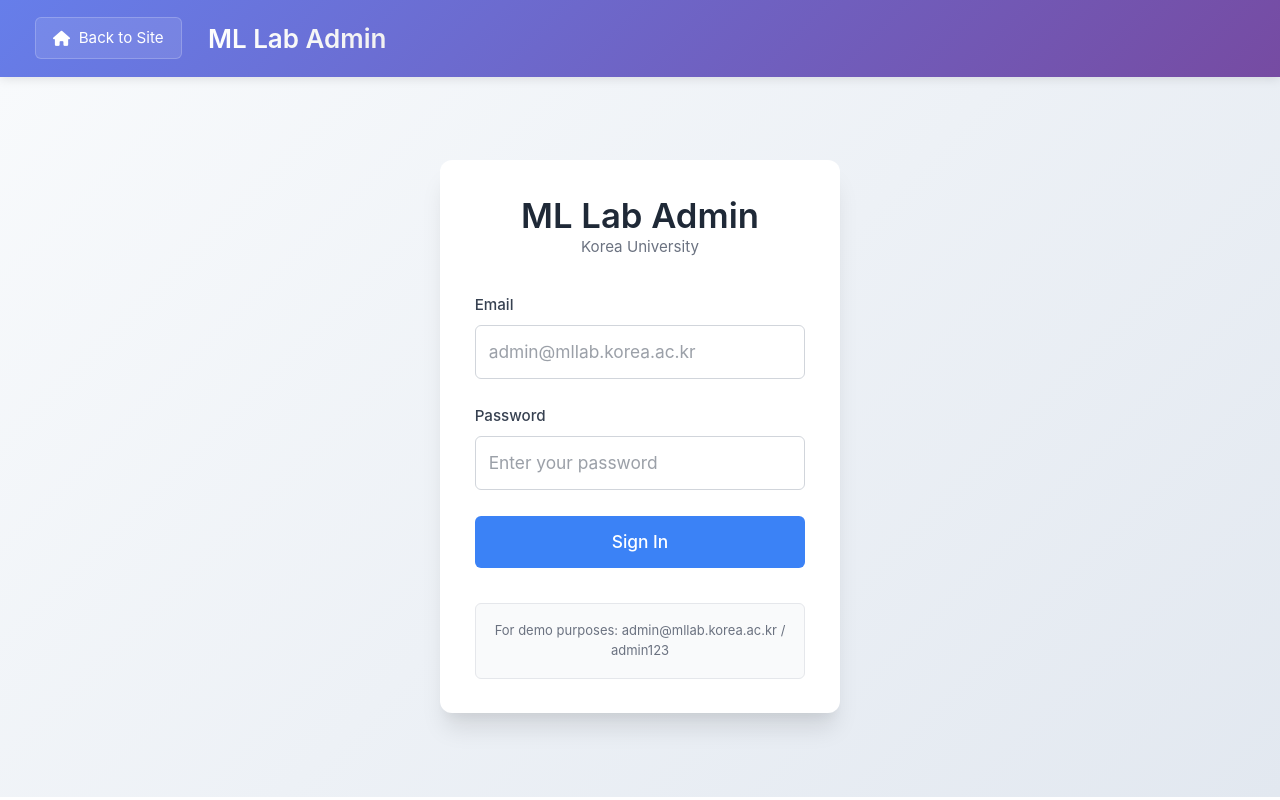
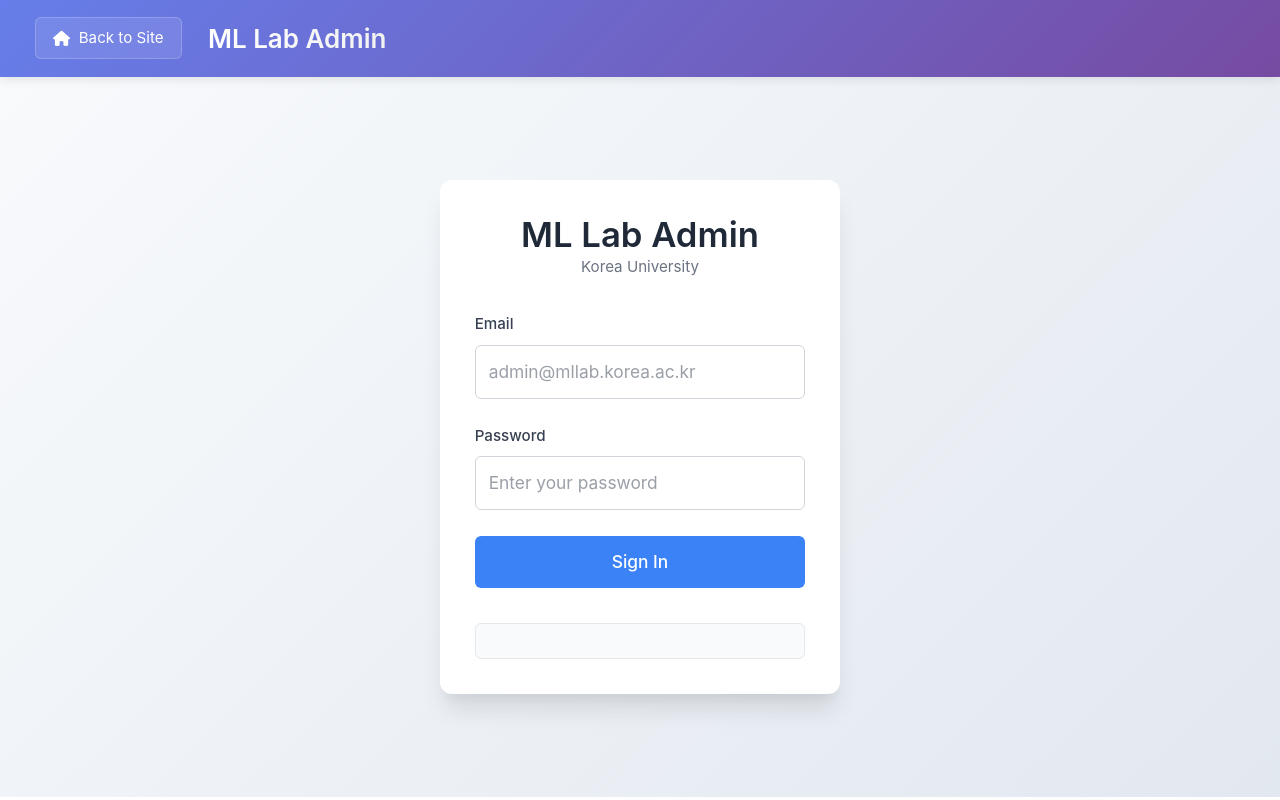
Before and after one commit to JooKyung-Yuh/SYSTEM-2-ML-LAB, a Next.js app: page /admin/login in a window 1280 px wide. Built offline with nearby package versions, Linux system fonts and the light colour scheme.

Commit message:
admin page 로그인 초기화

```diff
--- a/src/app/admin/login/page.tsx
+++ b/src/app/admin/login/page.tsx
@@ -102,7 +102,7 @@
 
         <div className={styles.footer}>
           <p className={styles.footerText}>
-            For demo purposes: admin@mllab.korea.ac.kr / admin123
+            {/* For demo purposes: admin@mllab.korea.ac.kr / admin123 */}
           </p>
         </div>
       </div>
```
